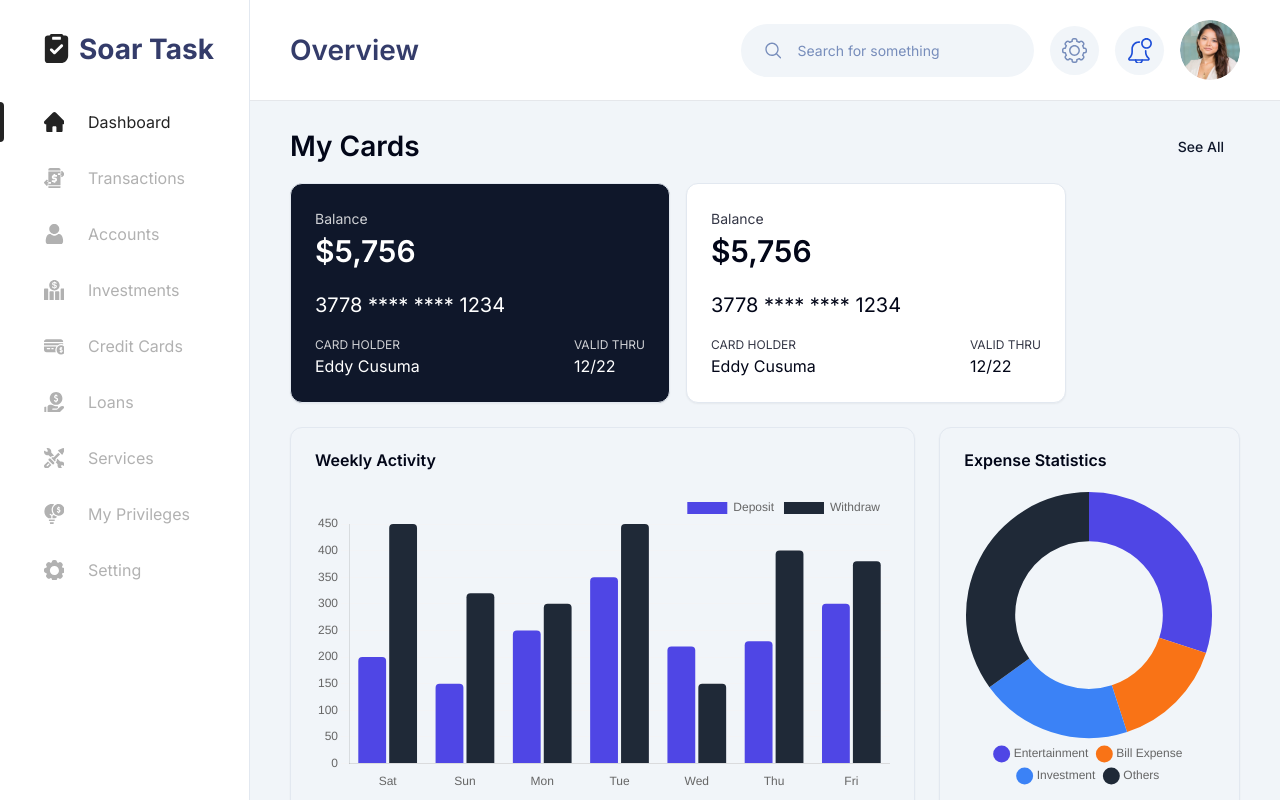
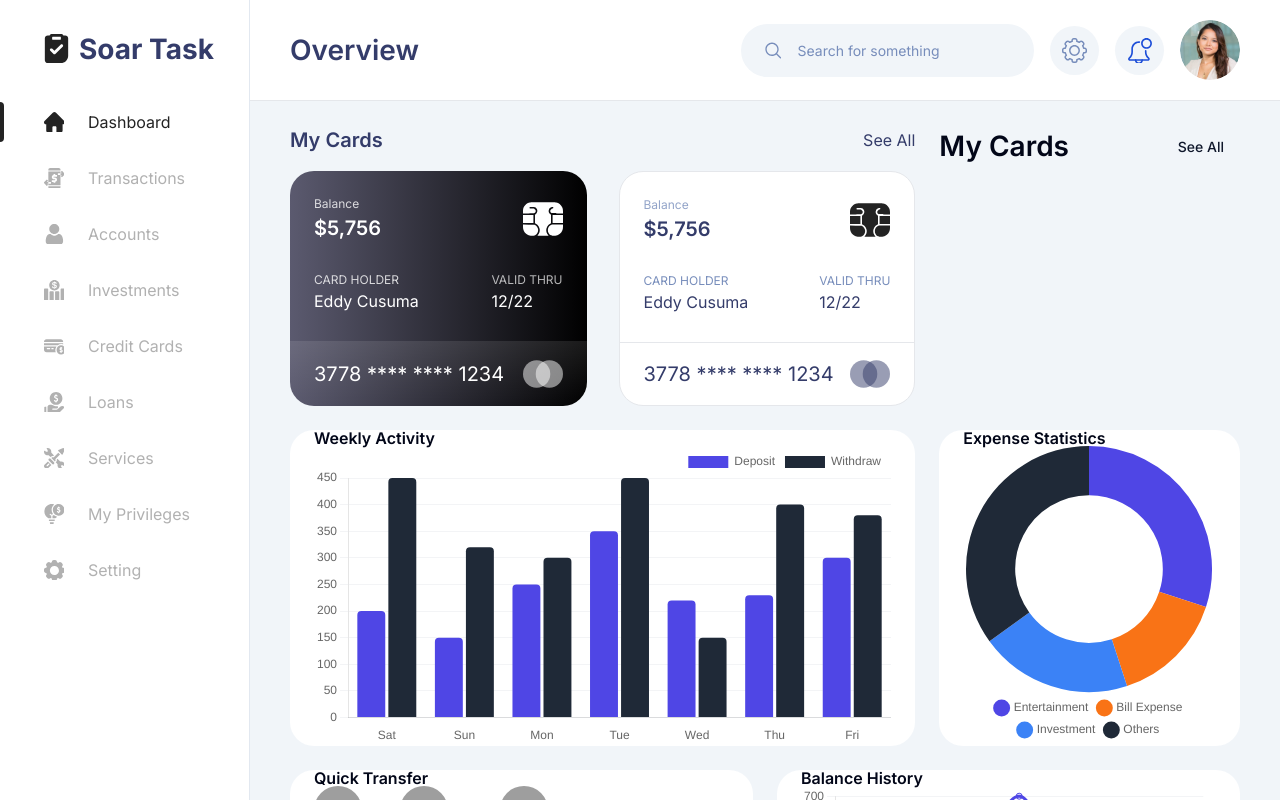
Before and after one commit to HamidTanhaei/assignment-soar, a React (Vite) app: page / in a window 1280 px wide. Shown: the top 800 px of the page. Built offline with nearby package versions, Linux system fonts and the light colour scheme; grey boxes are pictures that could not be loaded.

Commit message:
CreditCards modifed

```diff
--- a/src/components/CreditCard.tsx
+++ /dev/null
@@ -1,46 +0,0 @@
-import { Card } from "./ui/card"
-import { cn } from "@/lib/utils"
-
-interface CreditCardProps {
-  variant: "dark" | "light"
-  balance: number
-  cardHolder: string
-  cardNumber: string
-  validThru: string
-}
-
-export function CreditCard({
-  variant,
-  balance,
-  cardHolder,
-  cardNumber,
-  validThru,
-}: CreditCardProps) {
-  return (
-    <Card className={cn(
-      "w-[380px] h-[220px] p-6 relative overflow-hidden",
-      variant === "dark" ? "bg-slate-900 text-white" : "bg-white"
-    )}>
-      <div className="flex flex-col h-full justify-between">
-        <div>
-          <p className="text-sm opacity-80">Balance</p>
-          <p className="text-2xl font-semibold">${balance.toLocaleString()}</p>
-        </div>
-
-        <div>
-          <p className="text-lg mb-4">{cardNumber}</p>
-          <div className="flex justify-between items-center">
-            <div>
-              <p className="text-xs opacity-80">CARD HOLDER</p>
-              <p>{cardHolder}</p>
-            </div>
-            <div>
-              <p className="text-xs opacity-80">VALID THRU</p>
-              <p>{validThru}</p>
-            </div>
-          </div>
-        </div>
-      </div>
-    </Card>
-  )
-}
--- /dev/null
+++ b/src/components/CreditCard/CreditCard.module.css
@@ -0,0 +1,6 @@
+.card {
+  background: linear-gradient(to right, #5B5A6F, #000000);
+  .card-number {
+    background: linear-gradient(to bottom, rgba(255, 255, 255, 0.1), rgba(255, 255, 255, 0));
+  }
+}
--- /dev/null
+++ b/src/components/CreditCard/CreditCard.tsx
@@ -0,0 +1,76 @@
+import { Card } from "../ui/card"
+import { cn } from "@/lib/utils"
+import styles from "./CreditCard.module.css"
+import { IconCardChip, IconMasterCard } from "../ui/Icon"
+
+interface CreditCardProps {
+  variant: "dark" | "light"
+  balance: number
+  cardHolder: string
+  cardNumber: string
+  validThru: string
+}
+
+export function CreditCard({
+  variant,
+  balance,
+  cardHolder,
+  cardNumber,
+  validThru,
+}: CreditCardProps) {
+  return (
+    <Card className={cn(
+      "w-[350px] h-[235px] relative overflow-hidden",
+      variant === "dark" ? `${styles.card} text-white` : "border border-gray-200"
+    )}>
+      <div className="flex flex-col h-full justify-between">
+        <div className="flex justify-between items-center px-6 pt-6">
+          <div>
+            <p className={cn(
+              variant !== "dark" && "text-slate-400",
+              "text-xs opacity-80"
+            )}>Balance</p>
+            <p className={cn(
+                variant !== "dark" && "text-blue-900",
+                "text-lg font-semibold"
+              )}  >${balance.toLocaleString()}</p>
+          </div>
+          <IconCardChip className={cn(
+            variant !== "dark" && "text-zinc-700",
+            "w-10 h-10"
+          )} />
+        </div>
+
+        <div className="flex justify-between items-center px-6 py-7">
+            <div>
+              <p className={cn(
+                variant !== "dark" ? "text-slate-400" : "opacity-80",
+                "text-xs"
+              )}>CARD HOLDER</p>
+              <p className={cn(
+                variant !== "dark" && "text-blue-900"
+              )}>{cardHolder}</p>
+            </div>
+            <div>
+              <p className={cn(
+                variant !== "dark" ? "text-slate-400" : "opacity-70",
+                "text-xs"
+              )}>VALID THRU</p>
+              <p className={cn(
+                variant !== "dark" && "text-blue-900"
+              )}>{validThru}</p>
+            </div>
+          </div>
+
+        <div className={cn(
+          styles['card-number'],
+          "px-6 py-2 flex items-center text-lg justify-between flex-1",
+          variant !== "dark" && "border-t border-gray-200 text-blue-900"
+        )}>
+          <div>{cardNumber}</div>
+          <IconMasterCard className="w-10 h-10" />
+        </div>
+      </div>
+    </Card>
+  )
+}
--- /dev/null
+++ b/src/components/CreditCard/index.ts
@@ -0,0 +1 @@
+export { CreditCard } from "./CreditCard"
--- a/src/components/Home.tsx
+++ b/src/components/Home.tsx
@@ -1,19 +1,22 @@
 import { Button } from "@/components/ui/button"
-import { CreditCard } from "./CreditCard"
+import { CreditCard } from "./CreditCard/CreditCard"
 import { WeeklyActivity } from "./WeeklyActivity"
 import { QuickTransfer } from "./QuickTransfer"
 import { BalanceHistory } from "./BalanceHistory"
 import { ExpenseStatistics } from "./ExpenseStatistics"
+import { Link } from "react-router"
 
 export function Home() {
   return (
     <div className="grid grid-cols-12 gap-6">
-          <div className="col-span-12">
-            <div className="flex items-center justify-between mb-4">
-              <h2 className="text-xl font-semibold">My Cards</h2>
-              <Button variant="link">See All</Button>
+          <div className="col-span-8">
+            <div className="flex items-center justify-between mb-4 text-blue-900">
+              <h2 className="text-lg font-semibold">My Cards</h2>
+              <Link to="/credit-cards" className="text-blue-900 hover:underline">
+                See All
+              </Link>
             </div>
-            <div className="flex gap-4">
+            <div className="flex gap-8">
               <CreditCard
                 variant="dark"
                 balance={5756}
@@ -28,6 +31,13 @@ export function Home() {
                 cardNumber="3778 **** **** 1234"
                 validThru="12/22"
               />
+            </div>
+          </div>
+
+          <div className="col-span-4">
+            <div className="flex items-center justify-between mb-4">
+              <h2 className="text-xl font-semibold">My Cards</h2>
+              <Button variant="link">See All</Button>
             </div>
           </div>
 
--- a/src/components/layout/MainLayout/MainLayout.tsx
+++ b/src/components/layout/MainLayout/MainLayout.tsx
@@ -26,6 +26,7 @@ export function MainLayout({ children }: MainLayoutProps) {
         transform transition-transform duration-300 ease-in-out
         lg:transform-none
         z-30
+        flex
         ${isSidebarOpen ? 'translate-x-0' : '-translate-x-full lg:translate-x-0'}
       `}>
         <Sidebar />
--- /dev/null
+++ b/src/components/ui/Icon/IconCardChip.tsx
@@ -0,0 +1,34 @@
+import { SVGProps } from 'react'
+
+export function IconCardChip(props: SVGProps<SVGSVGElement>) {
+  return (
+    <svg
+      viewBox="0 0 300 300"
+      fill="none"
+      xmlns="http://www.w3.org/2000/svg"
+      preserveAspectRatio="xMidYMid meet"
+      {...props}
+    >
+      <g transform="translate(0.000000,300.000000) scale(0.100000,-0.100000)" fill="currentColor">
+        <path d="M500 2744 c-177 -38 -348 -171 -429 -334 -54 -111 -71 -194 -71 -357
+          l0 -133 408 0 c403 0 408 0 452 23 132 66 132 248 0 315 -40 20 -59 22 -192
+          22 -135 0 -150 2 -168 20 -26 26 -25 55 1 81 20 20 29 20 187 17 144 -3 173
+          -6 213 -24 213 -99 239 -397 45 -520 l-45 -29 -1 -320 0 -320 67 -35 c161 -83
+          277 -268 290 -460 9 -132 -38 -269 -134 -392 l-44 -58 421 0 421 0 -44 58
+          c-96 123 -143 260 -134 392 13 192 130 378 292 461 l65 34 0 320 -1 320 -45
+          29 c-124 78 -167 243 -99 381 43 90 130 149 234 162 41 5 52 2 70 -16 11 -11
+          21 -30 21 -41 0 -29 -35 -60 -68 -60 -15 0 -48 -10 -72 -22 -132 -67 -132
+          -249 0 -315 44 -23 49 -23 452 -23 l408 0 0 133 c0 163 -17 246 -71 356 -82
+          167 -251 298 -434 336 -101 21 -1896 21 -1995 -1z" />
+        <path d="M0 1500 l0 -300 390 0 390 0 0 300 0 300 -390 0 -390 0 0 -300z" />
+        <path d="M2220 1500 l0 -300 390 0 390 0 0 300 0 300 -390 0 -390 0 0 -300z" />
+        <path d="M0 948 c0 -78 6 -162 15 -203 38 -182 170 -352 335 -434 117 -57 203
+          -73 370 -69 125 3 139 6 189 32 154 80 253 280 224 450 -23 136 -119 273 -228
+          326 l-50 25 -427 3 -428 3 0 -133z" />
+        <path d="M2130 1063 c-138 -48 -252 -204 -267 -367 -15 -165 83 -347 228 -422
+          50 -26 64 -29 189 -32 167 -4 253 12 370 69 165 82 297 252 335 434 9 41 15
+          125 15 203 l0 132 -412 0 c-348 -1 -420 -3 -458 -17z" />
+      </g>
+    </svg>
+  )
+}
--- /dev/null
+++ b/src/components/ui/Icon/IconMasterCard.tsx
@@ -0,0 +1,34 @@
+interface IconMasterCardProps {
+  size?: number;
+  className?: string;
+}
+
+export function IconMasterCard({ size = 44, className }: IconMasterCardProps) {
+  const height = (size / 44) * 30; // maintain aspect ratio
+
+  return (
+    <svg
+      width={size}
+      height={height}
+      viewBox="0 0 44 30"
+      fill="none"
+      xmlns="http://www.w3.org/2000/svg"
+      className={className}
+    >
+      <circle
+        cx="15"
+        cy="15"
+        r="15"
+        fill="currentColor"
+        fillOpacity="0.5"
+      />
+      <circle
+        cx="29"
+        cy="15"
+        r="15"
+        fill="currentColor"
+        fillOpacity="0.5"
+      />
+    </svg>
+  );
+}
--- a/src/components/ui/Icon/index.ts
+++ b/src/components/ui/Icon/index.ts
@@ -11,3 +11,5 @@ export {IconNotification} from './IconNotification';
 export {IconSettingsOutline} from './IconSettingsOutline';
 export {IconSearch} from './IconSearch';
 export {IconTask} from './IconTask';
+export {IconMasterCard} from './IconMasterCard';
+export {IconCardChip} from './IconCardChip';
--- a/src/components/ui/card.tsx
+++ b/src/components/ui/card.tsx
@@ -7,7 +7,7 @@ function Card({ className, ...props }: React.ComponentProps<"div">) {
     <div
       data-slot="card"
       className={cn(
-        "bg-card text-card-foreground flex flex-col gap-6 rounded-xl border py-6 shadow-sm",
+        "rounded-3xl bg-white",
         className
       )}
       {...props}
```
